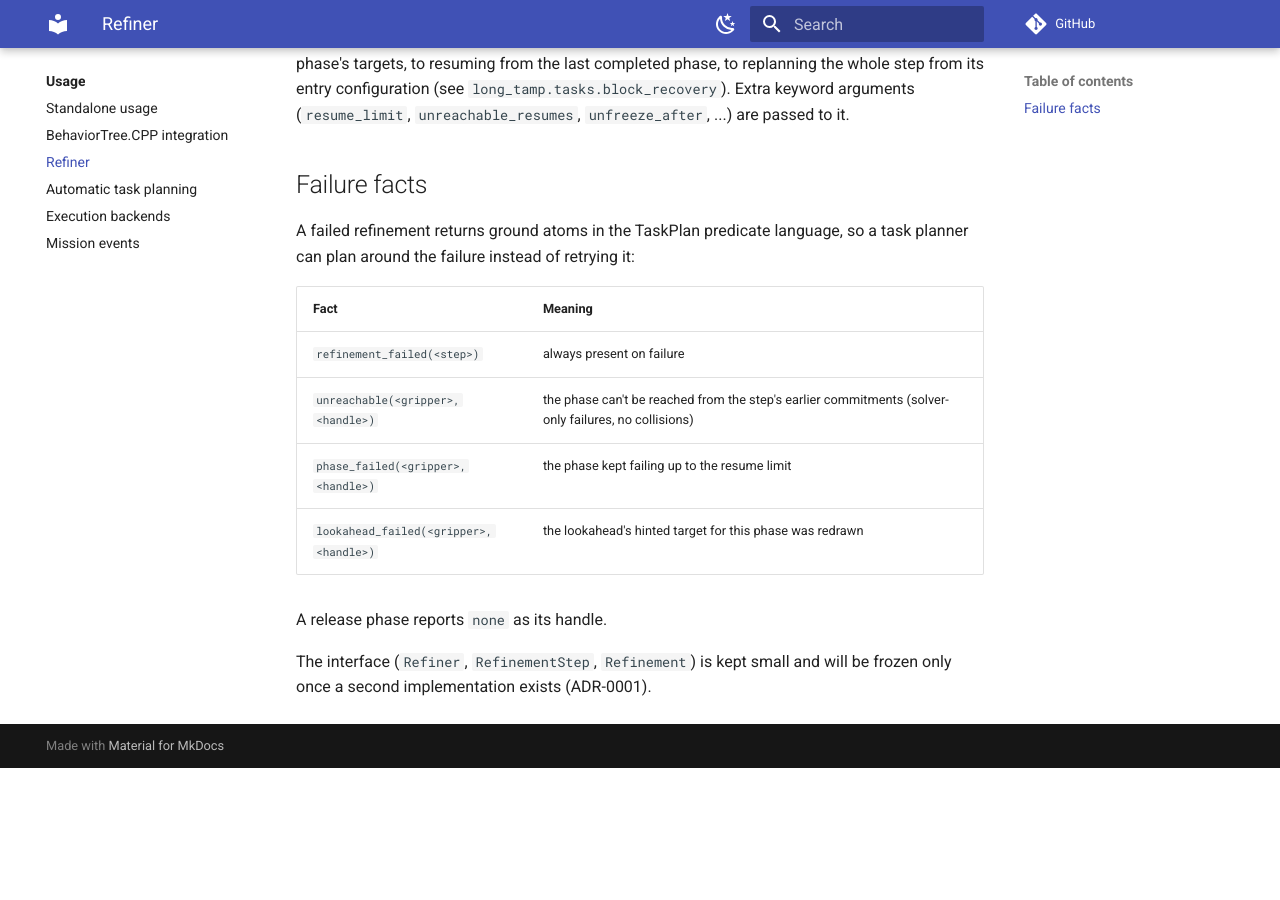
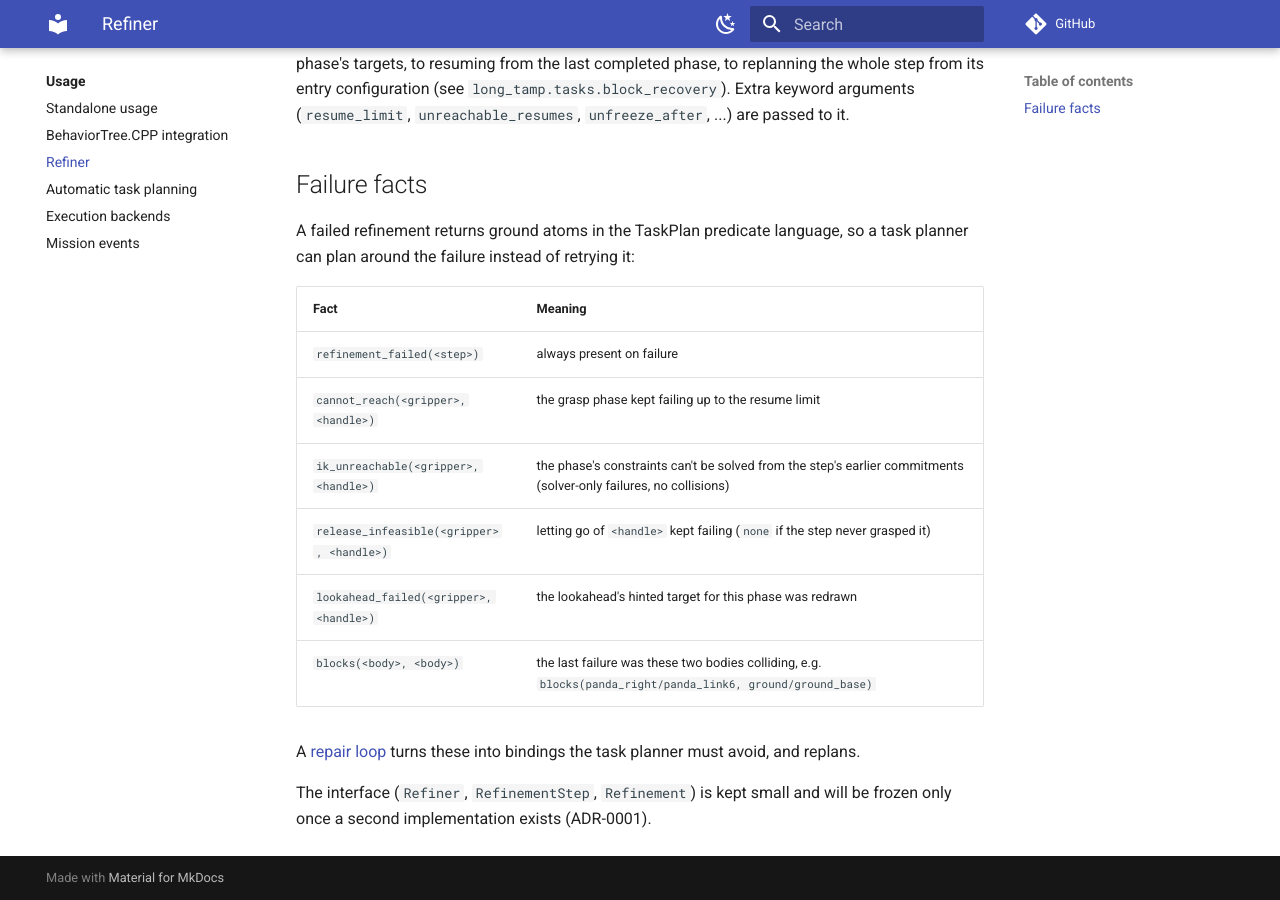
Before and after one commit to thanhndv212/long-tamp, an MkDocs documentation site: the page built from docs/usage/refiner.md, in a window 1280 px wide and 900 px high, scrolled down 770 px. Built offline with MkDocs 1.6.1 and Material for MkDocs 9.7.7, drawn with Linux system fonts in a browser that asks for light colours; comment, search, counter and statistics services are not loaded; before the commit the page ends 1538 px from its top, so only the background shows below that.

Commit message:
docs: refiner failure facts (wip)

```diff
--- a/docs/usage/refiner.md
+++ b/docs/usage/refiner.md
@@ -44,11 +44,14 @@ planner can plan around the failure instead of retrying it:
 | Fact | Meaning |
 |---|---|
 | `refinement_failed(<step>)` | always present on failure |
-| `unreachable(<gripper>, <handle>)` | the phase can't be reached from the step's earlier commitments (solver-only failures, no collisions) |
-| `phase_failed(<gripper>, <handle>)` | the phase kept failing up to the resume limit |
+| `cannot_reach(<gripper>, <handle>)` | the grasp phase kept failing up to the resume limit |
+| `ik_unreachable(<gripper>, <handle>)` | the phase's constraints can't be solved from the step's earlier commitments (solver-only failures, no collisions) |
+| `release_infeasible(<gripper>, <handle>)` | letting go of `<handle>` kept failing (`none` if the step never grasped it) |
 | `lookahead_failed(<gripper>, <handle>)` | the lookahead's hinted target for this phase was redrawn |
+| `blocks(<body>, <body>)` | the last failure was these two bodies colliding, e.g. `blocks(panda_right/panda_link6, ground/ground_base)` |
 
-A release phase reports `none` as its handle.
+A [repair loop](task-planning-pddl.md#replanning-around-failures) turns these into
+bindings the task planner must avoid, and replans.
 
 The interface (`Refiner`, `RefinementStep`, `Refinement`) is kept small and will be
 frozen only once a second implementation exists (ADR-0001).
```
Also changed, not shown: script/screw_assembly/README.md (+1 -1 lines).
